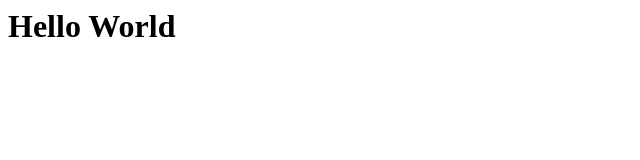
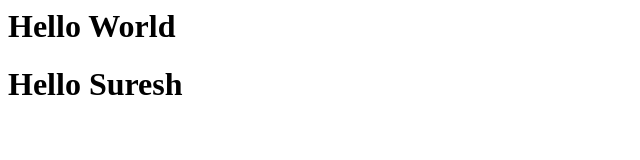
Before and after one commit to sumank792/codepipeline_EY, a plain HTML site: page index.html in a window 1280 px wide. Shown: the whole page, without its empty margins (0-640 px from the left). Drawn offline with Linux system fonts and the light colour scheme.

Commit message:
Update index.html

```diff
--- a/index.html
+++ b/index.html
@@ -1 +1,2 @@
 <h1>Hello World</h1>
+<h1>Hello Suresh</h1>
```
